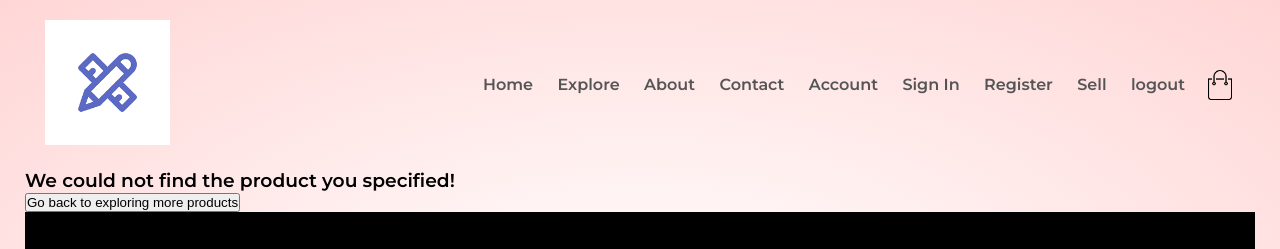
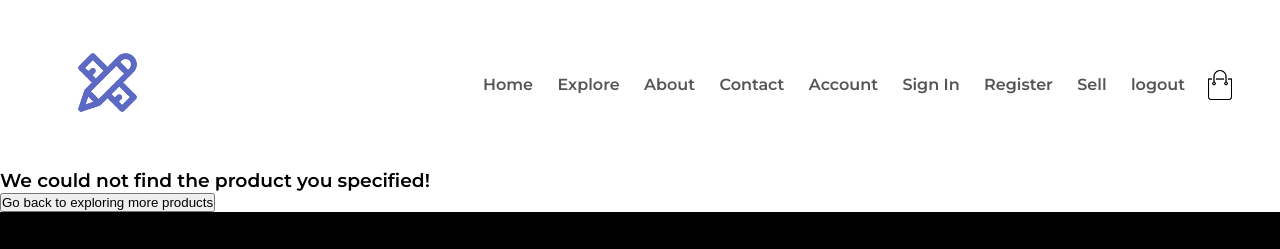
Before and after one commit to DevHyperCoder/VirtualResources, a Django app: page /buy in a window 1280 px wide. Shown: the top 249 px of the page. Run offline with Django 3.2, Linux system fonts and the light colour scheme; the visitor is signed in with stand-in values (Sample User, id 1); data that the repository does not hold is empty.

Commit message:
Added the latest base styles to base.html

```diff
--- a/virtualresources/webapp/templates/base.html
+++ b/virtualresources/webapp/templates/base.html
@@ -12,14 +12,13 @@
 </head>
 
 <body>
-    <div class="header">
     <div class="container">
         <div class="navbar">
             <div class="logo">
                 <img src={% static "images/logo.png" %} width="125px">
             </div>
             <nav>
-                    <ul>
+                <ul id="MenuItems">
                     <li><a href="/">Home</a></li>
                     <li><a href="/explore">Explore</a></li>
                     <li><a href="/about">About</a></li>
@@ -34,7 +33,7 @@
             <img src={% static "images/cart.png" %} width="30px" height="30px">
             <img src={% static "images/menu.png" %} class="menu-icon" onclick="menutoggle()">
         </div>
-
+    </div>
     {% block body %}
     {% endblock %}
     <div class="footer">
@@ -50,7 +49,10 @@
                 </div>
                 <div class="footer-col-2">
                     <img src={% static "images/logo-white.png" %}>
-                            <p>Lorem ipsum dolor sit amet, consectetur adipisci elit, sed eiusmod tempor incidunt ut labore et dolore magna aliqua. Ut enim ad minim veniam, quis nostrum exercitationem ullam corporis suscipit laboriosam, nisi ut aliquid ex ea commodi consequatur. Quis aute iure reprehenderit in voluptate velit esse cillum dolore eu fugiat nulla pariatur</p>
+                    <p>Lorem ipsum dolor sit amet, consectetur adipisci elit, sed eiusmod tempor incidunt ut labore
+                        et dolore magna aliqua. Ut enim ad minim veniam, quis nostrum exercitationem ullam corporis
+                        suscipit laboriosam, nisi ut aliquid ex ea commodi consequatur. Quis aute iure reprehenderit
+                        in voluptate velit esse cillum dolore eu fugiat nulla pariatur</p>
                 </div>
                 <div class="footer-col-3">
                     <h3>Useful Links</h3>
@@ -78,8 +80,6 @@
 
 
 
-        </div>
-    </div>
     <script>
         var MenuItems = document.getElementById("MenuItems");
 
```
Lines whose indentation alone changed are shown as unchanged.
